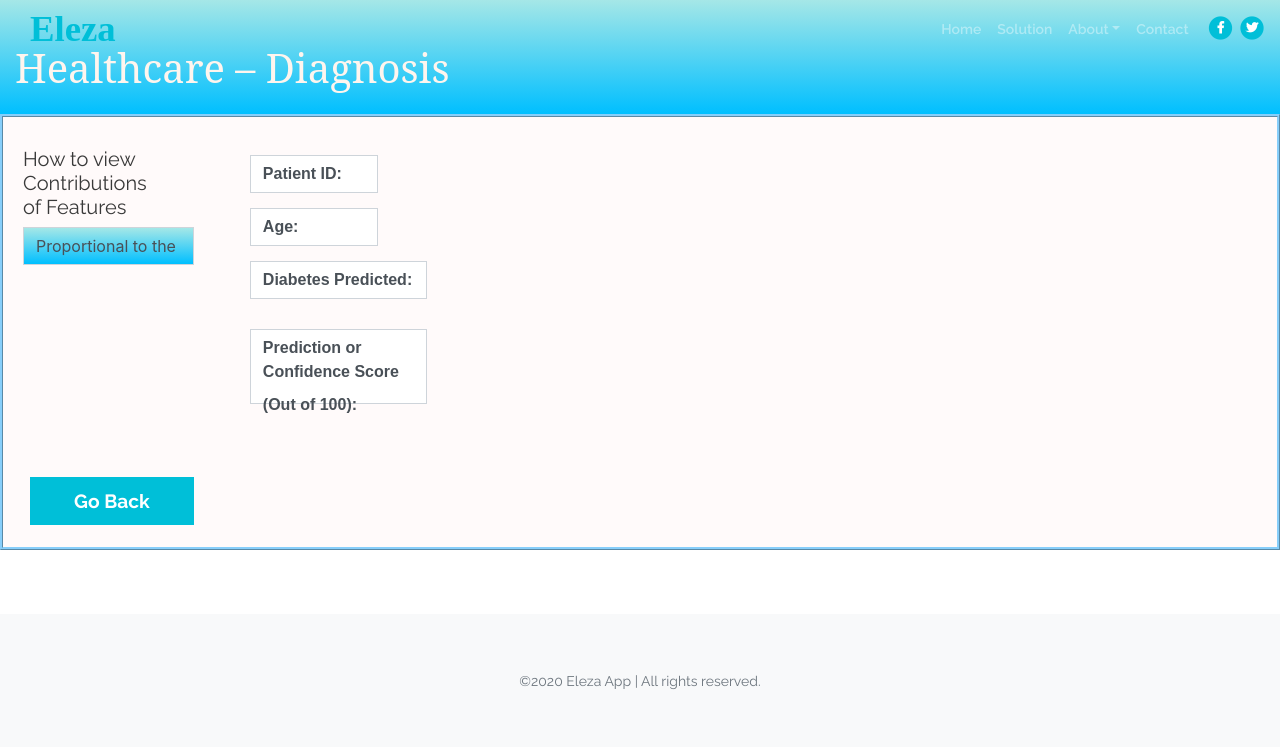
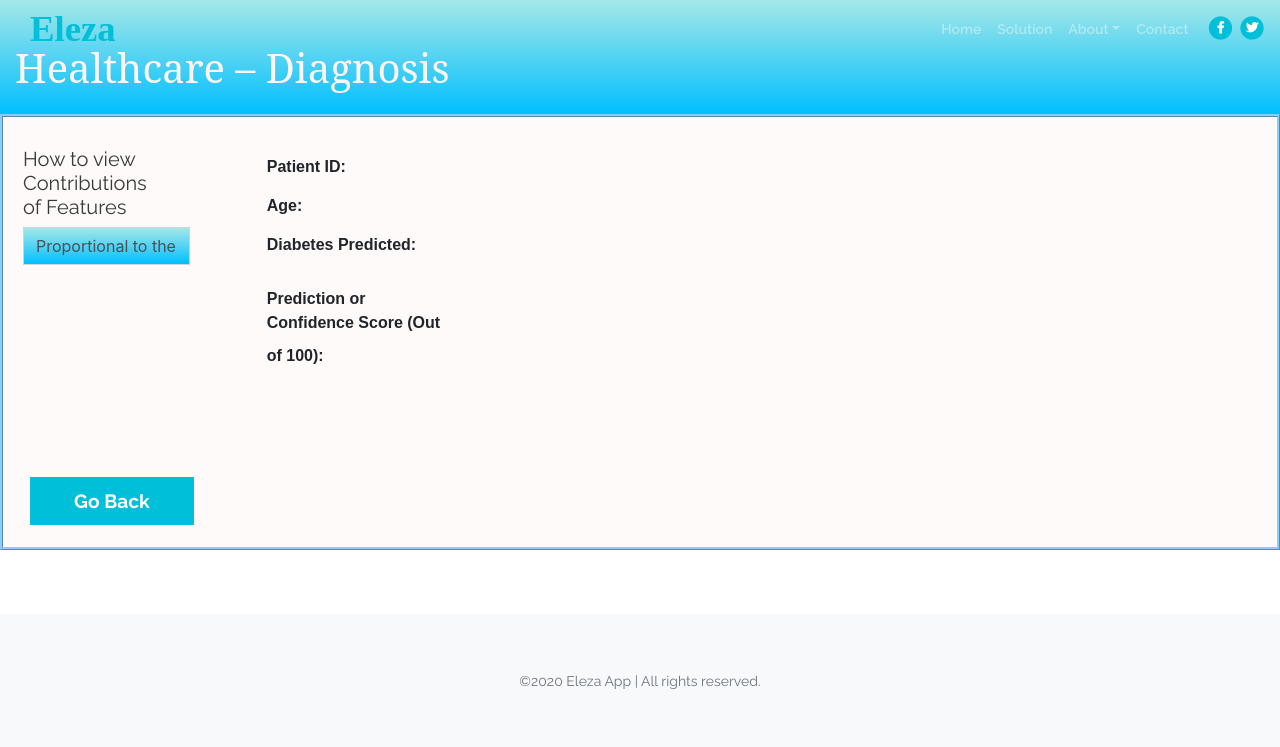
Before and after one commit to kipod/eleza, a Flask app: template app/templates/explanations_per_patient.html in a window 1280 px wide. Shown: the top 747 px of the page. Run offline with Flask 2, Linux system fonts and the light colour scheme; the template is opened without the code that fills it, so the values that code supplies are empty; some libraries are stand-ins or nearby versions.

Commit message:
fix_layout_on_demo_expl_sum_and_explan_per_patient

```diff
--- a/app/templates/demo.html
+++ b/app/templates/demo.html
@@ -3,7 +3,11 @@
 {% block content %}
 <!-- Header -->
 <!-- fix problem with loading from static css -->
-
+<style>
+.bold_text_default{
+  font-weight: 600;
+}
+</style>
 <div id="header" class="ex-header"></div>
 
 <!-- <div id="header" class="container ex-header" style="margin-bottom: 5%;"> -->
--- a/app/templates/explanations_per_patient.html
+++ b/app/templates/explanations_per_patient.html
@@ -50,7 +50,7 @@
 
 .patientsTable>thead {
     background-color: rgb(228, 227, 155);
-    border: 3px solid yellow;
+    border: 3px solid rgb(248, 248, 169);
 }
 
 .bckcoloroption {
@@ -71,12 +71,12 @@
     background: -webkit-linear-gradient(top, #a5e7e7, #00BFFF);
 }
 
-.centerDiv {~
+.centerDiv {
     display: block;
     max-width: 70vh;
-    width: 65vh;
+    width: 70vh;
     margin-top: 38px;
-    margin-left: 80px;
+    margin-left: 100px;
 }
 
 /* .table .leftDiv .centerDiv {
@@ -91,12 +91,12 @@
 }
 
 .rightDiv {
-    width: 120vh;
+    width: 110vh;
     text-align: left;
     padding: 10px;
     margin-top: 10px;
-    margin-right: 100px;
-    margin-left: 30px;
+    margin-right: 70px;
+    margin-left: 40px;
 }
 
 .rightDivExp2 {
@@ -158,7 +158,7 @@ font-weight: 600;
           <div class="leftDiv">
             <div style="padding: 20px; margin-top: 10px;">
               <h5> How to view Contributions of Features </h5>
-              <div style="width:70%; margin-bottom: 170px; width: 100%;">
+              <div style="width:85%; margin-bottom: 170px; width: 100%;">
                 <select class="form-control" id="presentation_type" name="presentation_type"
                   style="background: -webkit-linear-gradient(top, #a5e7e7, #00BFFF); width: 135%;" onchange="this.form.submit()">
                   {% if form.presentation_type == "Proportional to the Category Score" %}
@@ -175,19 +175,19 @@ font-weight: 600;
           <div class="centerDiv div-style-font">
             <div>
               <div style="max-width: 100%;">
-                <div class="form-control" style="width: 65%; font-weight: 600;">Patient ID: &emsp;&emsp; {{form.case_id}}
+                <div style="width: 65%; font-weight: 600;">Patient ID: &emsp;&emsp; {{form.case_id}}
                 </div>
                 <!-- <div style="width: 70%; text-align: center; padding: 5px;"></div> -->
               </div>
               <div style="max-width: 100%; margin-top: 15px;">
-                <div class="form-control" style="width: 65%; height: 10%; font-weight: 600; text-align: left;">Age:
+                <div style="width: 65%; height: 10%; font-weight: 600; text-align: left;">Age:
                   &emsp;&emsp; {{form.age}}</div>
                 <!-- <div style="width: 70%; text-align: center; padding:  5px;">20 - 30</div> -->
               </div>
-              <div class="form-control" style="margin-top: 15px; font-weight: 600; width: 90%;">Diabetes Predicted:
+              <div style="margin-top: 15px; font-weight: 600; width: 90%;">Diabetes Predicted:
                 &ensp;&emsp; {{form.predicted}}</div>
             </div>
-            <div class="form-control" style="margin-top: 30px; width: 90%; height: 25%; font-weight: 600;">
+            <div style="margin-top: 30px; width: 90%; height: 25%; font-weight: 600;">
               Prediction or Confidence Score (Out of 100):
               <font style="color:brown; font-size: 150%;"> &emsp;&emsp; {{form.prediction_score}}</font>
             </div>
@@ -205,7 +205,7 @@ font-weight: 600;
                 </th>
                 {% endfor %}
               </thead>
-              <tbody style="background-color: rgb(207, 141, 93); color: floralwhite; text-align: center;">
+              <tbody style="background-color: rgb(248, 212, 184); color: floralwhite; text-align: center; color: black;">
                 {% for table_row in form.table_rows %}
                 <tr>
                   {% for index in table_row %}
```
Also changed, not shown: app/templates/explanations_summary.html (+5 -27 lines).
